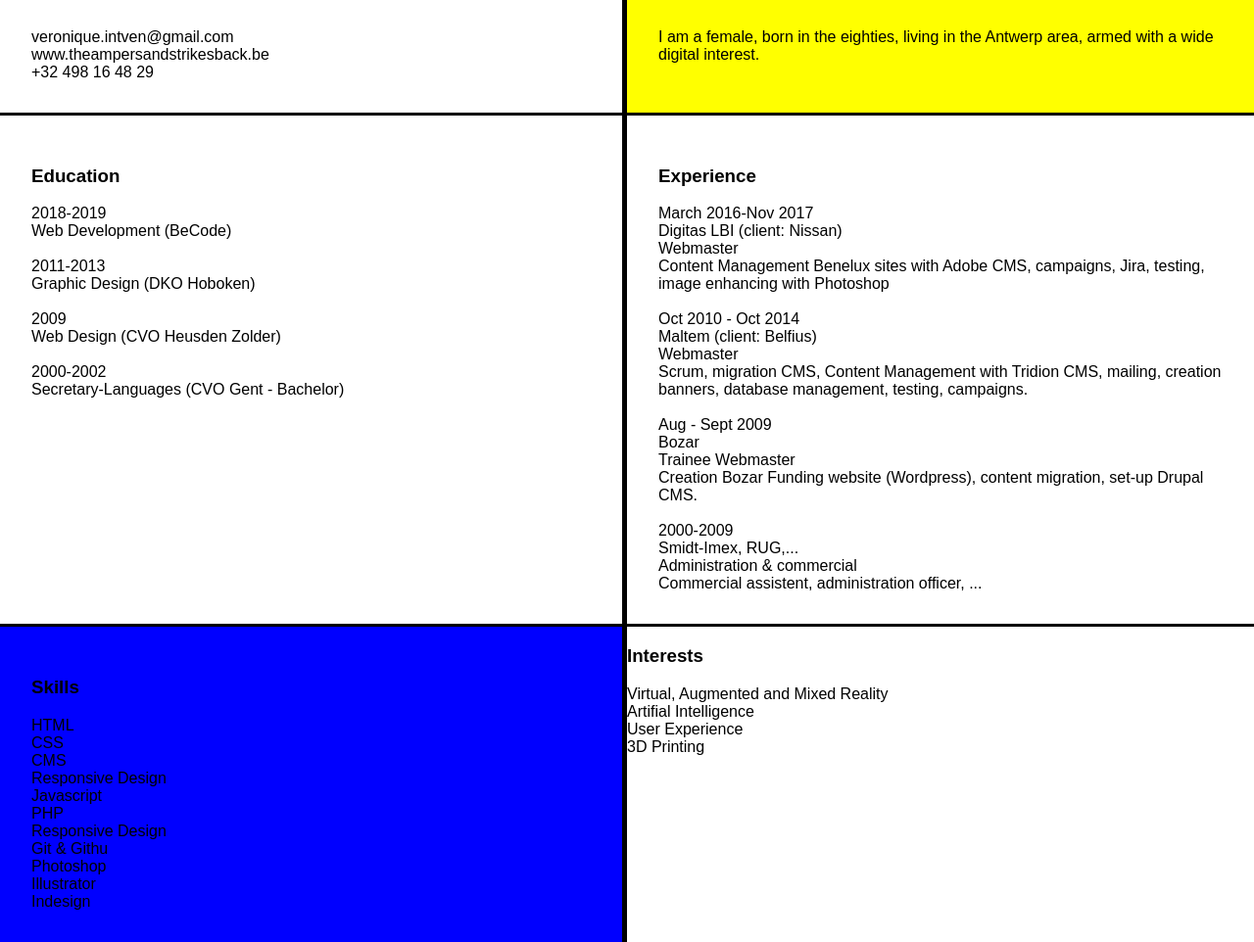
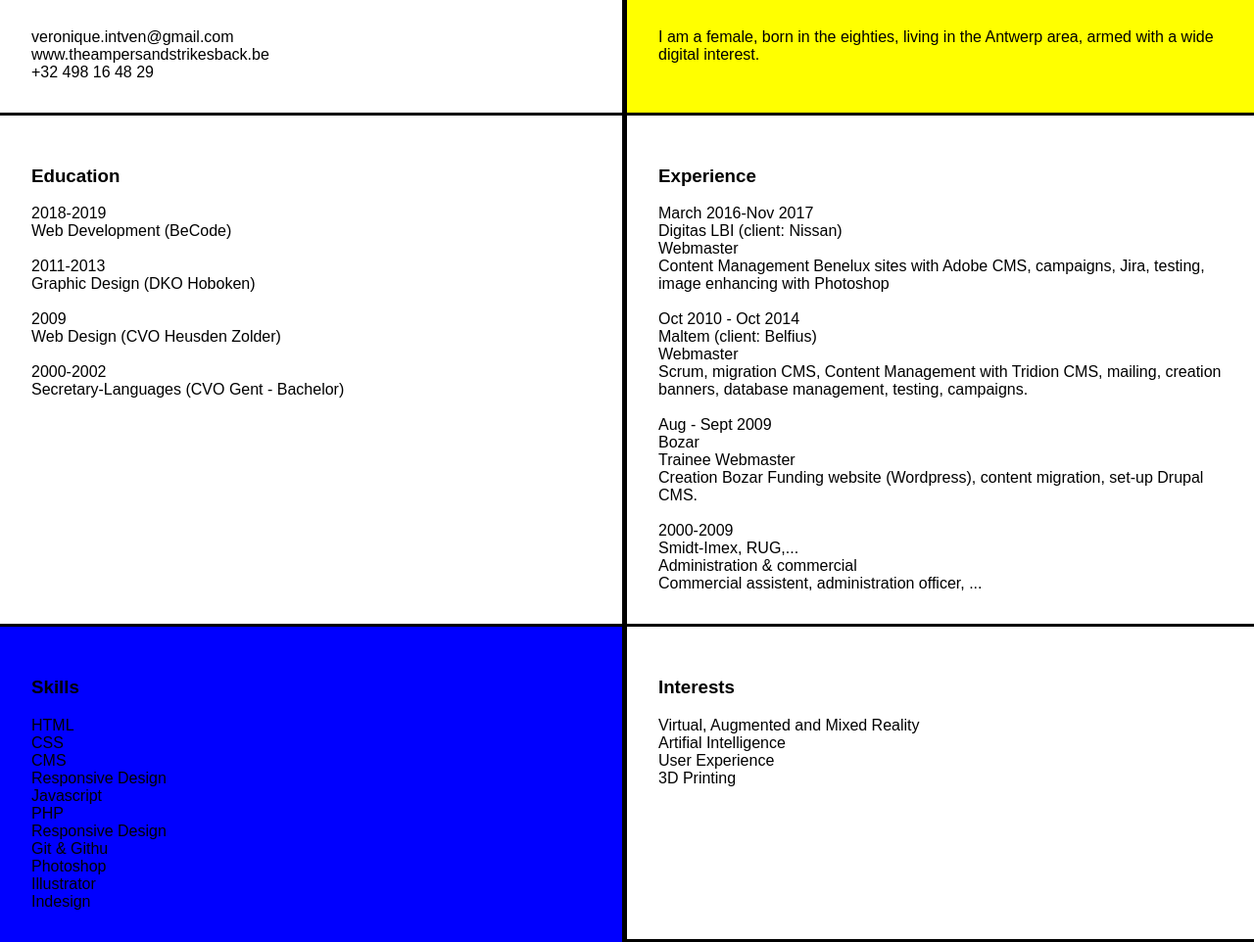
Before and after one commit to VeroniqueIntven/Mijn-CV, a plain HTML site: page index.html in a window 1280 px wide. Shown: the part 66-1028 px from the top of the page at 98% size. Drawn offline with Linux system fonts and the light colour scheme.

Commit message:
Update index.html

```diff
--- a/index.html
+++ b/index.html
@@ -47,7 +47,7 @@
 			Photoshop<br>
 			Illustrator<br>
 			Indesign</div>
-		<div><h3>Interests</h3>
+		<div class="interests"><h3>Interests</h3>
 			Virtual, Augmented and Mixed Reality<br>
 			Artifial Intelligence<br>
 			User Experience<br>
```
